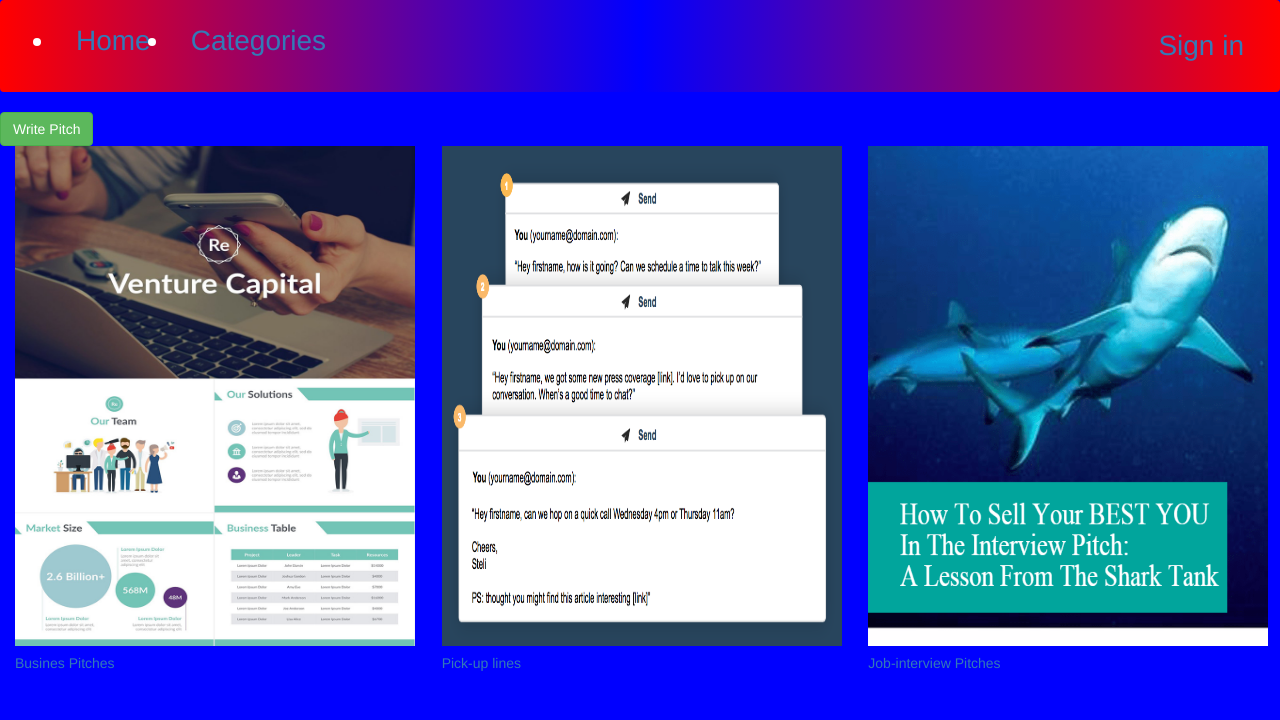
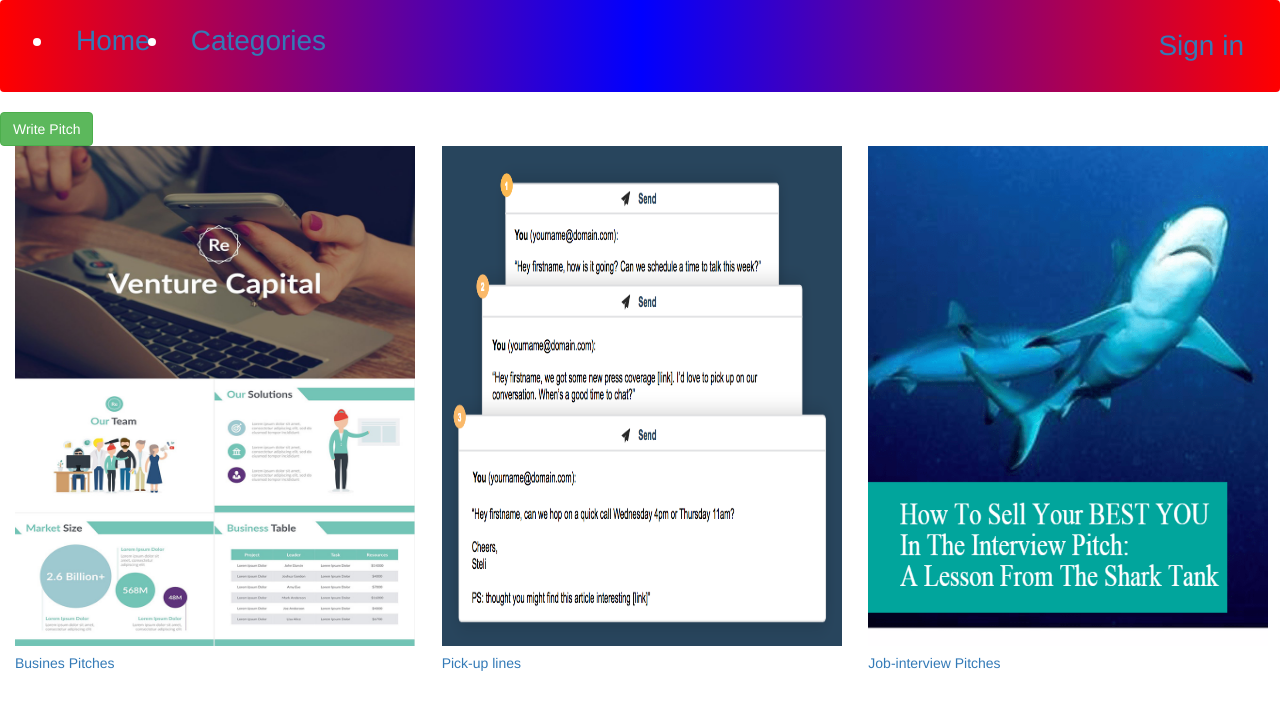
Before and after one commit to odipojames/Min-pitch, a Flask app: page /home in a window 1280 px wide. Shown: the top 720 px of the page. Run offline with Flask 2, Linux system fonts and the light colour scheme; some libraries are stand-ins or nearby versions.

Commit message:
heroku deployment

```diff
--- a/app/static/css/root.css
+++ b/app/static/css/root.css
@@ -7,9 +7,5 @@
 }
 
 #img{
-  width: 200px;height: 150px;
+  width: 500px;height: 500px;
 }
-
-body{
-  background-color: blue;
-}
--- a/manage.py
+++ b/manage.py
@@ -4,8 +4,9 @@ from flask_script import Manager, Server
 from  flask_migrate import Migrate, MigrateCommand
 
 # creating app instance
-# app = create_app('development')
 app = create_app('development')
+# app = create_app('test')
+app = create_app('production')
 
 manager = Manager(app)
 manager.add_command('server',Server)
```
